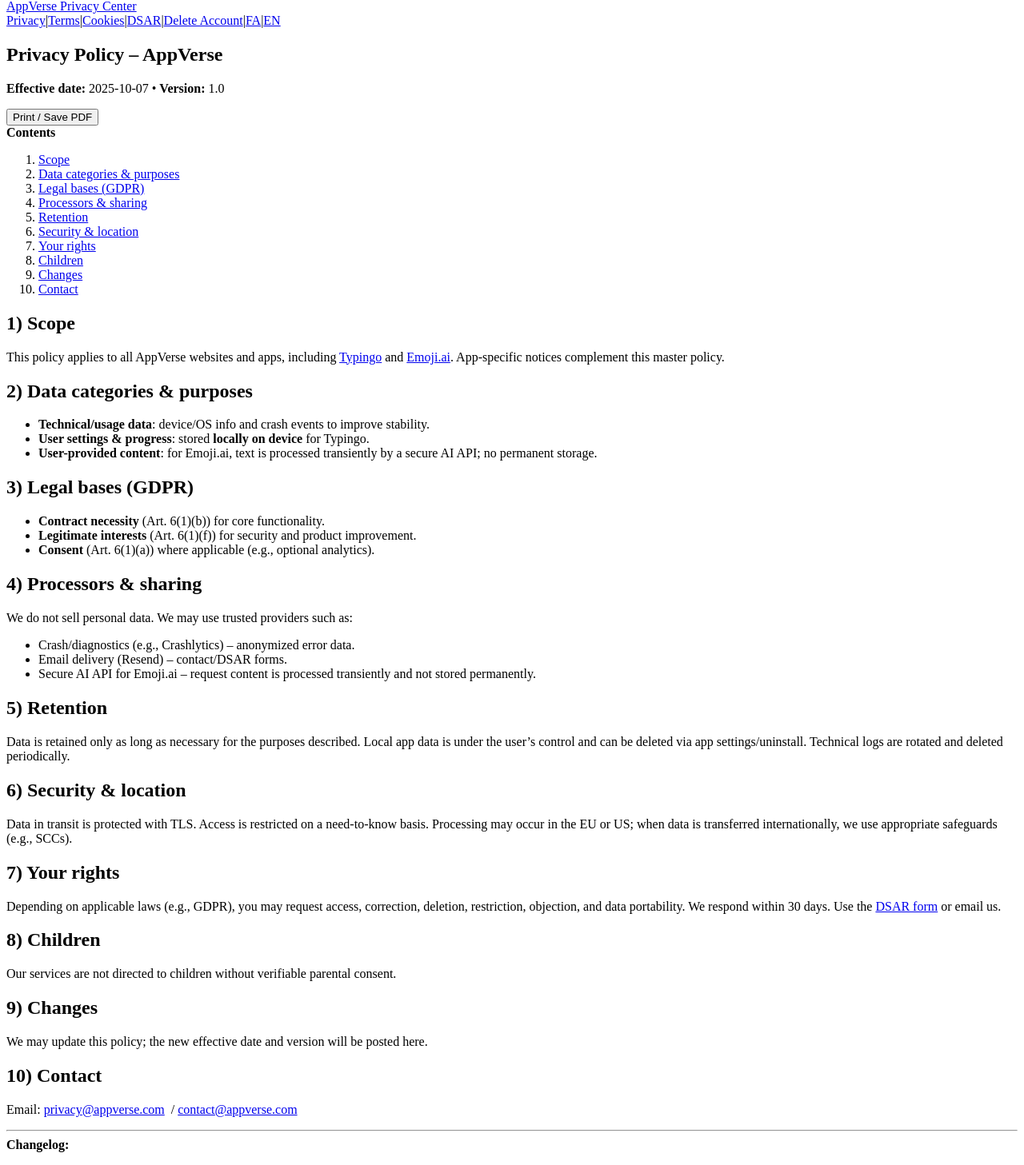
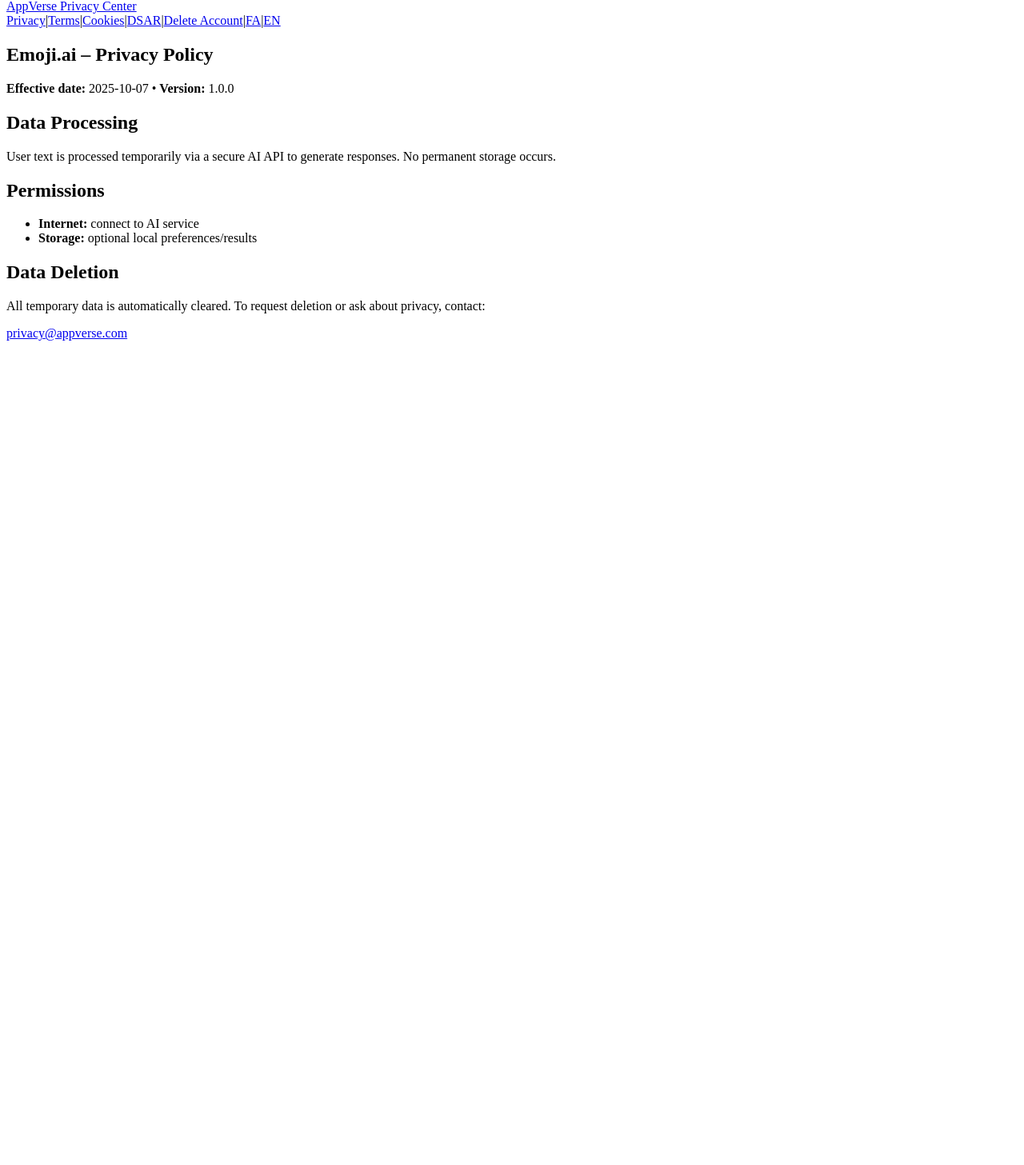
Before and after one commit to Shirlion/appverse-website, a Next.js app: page /en/legal/emoji-ai/privacy in a window 1280 px wide. Shown: the part 9-1466 px from the top of the page at 80% size. After the commit the page ends 800 px from the top, so only its background shows below. Built offline with nearby package versions, Linux system fonts and the light colour scheme.

Commit message:
Update Privacy Policy for Emoji.ai app

```diff
--- a/app/en/legal/emoji-ai/privacy/page.tsx
+++ b/app/en/legal/emoji-ai/privacy/page.tsx
@@ -1,107 +1,44 @@
 export const metadata = {
-  title: "Privacy Policy – AppVerse",
-  description: "Official master privacy policy for all AppVerse apps.",
+  title: "Emoji.ai – Privacy Policy",
+  description: "Official privacy policy for the Emoji.ai app within the AppVerse ecosystem.",
 };
 
-function LinkItem({ href, children }: { href: string; children: React.ReactNode }) {
-  return <a className="text-blue-600 hover:underline" href={href}>{children}</a>;
-}
-
-export default function PrivacyEN() {
+export default function EmojiAiPrivacyEN() {
   return (
-    <article className="prose max-w-none leading-relaxed">
-      <header className="not-prose mb-6 flex items-center justify-between">
-        <div>
-          <h1 className="text-2xl font-bold">Privacy Policy – AppVerse</h1>
-          <p className="text-gray-600 mt-1">
-            <strong>Effective date:</strong> 2025-10-07 • <strong>Version:</strong> 1.0
-          </p>
-        </div>
-        <button
-          onClick={() => window.print()}
-          className="rounded border px-3 py-1 text-sm hover:bg-gray-50"
-        >
-          Print / Save PDF
-        </button>
+    <article className="prose prose-invert max-w-none leading-relaxed text-gray-200">
+      <header className="not-prose mb-8 border-b border-white/10 pb-4">
+        <h1 className="text-3xl font-bold text-white">Emoji.ai – Privacy Policy</h1>
+        <p className="text-sm text-gray-400">
+          <strong>Effective date:</strong> 2025-10-07 • <strong>Version:</strong> 1.0.0
+        </p>
       </header>
 
-      {/* Table of Contents */}
-      <nav aria-label="Table of contents" className="not-prose border rounded p-4 mb-8 bg-gray-50">
-        <strong className="block mb-2">Contents</strong>
-        <ol className="list-decimal ml-5 space-y-1">
-          <li><LinkItem href="#scope">Scope</LinkItem></li>
-          <li><LinkItem href="#data">Data categories & purposes</LinkItem></li>
-          <li><LinkItem href="#legal-bases">Legal bases (GDPR)</LinkItem></li>
-          <li><LinkItem href="#processors">Processors & sharing</LinkItem></li>
-          <li><LinkItem href="#retention">Retention</LinkItem></li>
-          <li><LinkItem href="#security">Security & location</LinkItem></li>
-          <li><LinkItem href="#rights">Your rights</LinkItem></li>
-          <li><LinkItem href="#children">Children</LinkItem></li>
-          <li><LinkItem href="#changes">Changes</LinkItem></li>
-          <li><LinkItem href="#contact">Contact</LinkItem></li>
-        </ol>
-      </nav>
-
-      <h2 id="scope">1) Scope</h2>
+      <h2>Data Processing</h2>
       <p>
-        This policy applies to all AppVerse websites and apps, including{" "}
-        <a href="/en/legal/typingo">Typingo</a> and{" "}
-        <a href="/en/legal/emoji-ai">Emoji.ai</a>. App-specific notices complement this master policy.
+        User text is processed temporarily via a secure AI API to generate responses. No permanent
+        storage occurs.
       </p>
 
-      <h2 id="data">2) Data categories & purposes</h2>
+      <h2>Permissions</h2>
       <ul>
-        <li><strong>Technical/usage data</strong>: device/OS info and crash events to improve stability.</li>
-        <li><strong>User settings & progress</strong>: stored <strong>locally on device</strong> for Typingo.</li>
-        <li><strong>User-provided content</strong>: for Emoji.ai, text is processed transiently by a secure AI API; no permanent storage.</li>
+        <li><strong>Internet:</strong> connect to AI service</li>
+        <li><strong>Storage:</strong> optional local preferences/results</li>
       </ul>
 
-      <h2 id="legal-bases">3) Legal bases (GDPR)</h2>
-      <ul>
-        <li><strong>Contract necessity</strong> (Art. 6(1)(b)) for core functionality.</li>
-        <li><strong>Legitimate interests</strong> (Art. 6(1)(f)) for security and product improvement.</li>
-        <li><strong>Consent</strong> (Art. 6(1)(a)) where applicable (e.g., optional analytics).</li>
-      </ul>
-
-      <h2 id="processors">4) Processors & sharing</h2>
-      <p>We do not sell personal data. We may use trusted providers such as:</p>
-      <ul>
-        <li>Crash/diagnostics (e.g., Crashlytics) – anonymized error data.</li>
-        <li>Email delivery (Resend) – contact/DSAR forms.</li>
-        <li>Secure AI API for Emoji.ai – request content is processed transiently and not stored permanently.</li>
-      </ul>
-
-      <h2 id="retention">5) Retention</h2>
-      <p>Data is retained only as long as necessary for the purposes described. Local app data is under the user’s control and can be deleted via app settings/uninstall. Technical logs are rotated and deleted periodically.</p>
-
-      <h2 id="security">6) Security & location</h2>
-      <p>Data in transit is protected with TLS. Access is restricted on a need-to-know basis. Processing may occur in the EU or US; when data is transferred internationally, we use appropriate safeguards (e.g., SCCs).</p>
-
-      <h2 id="rights">7) Your rights</h2>
+      <h2>Data Deletion</h2>
       <p>
-        Depending on applicable laws (e.g., GDPR), you may request access, correction, deletion, restriction, objection, and data portability. We respond within 30 days. Use the{" "}
-        <a href="/en/legal/data-request">DSAR form</a> or email us.
+        All temporary data is automatically cleared. To request deletion or ask about privacy,
+        contact:
+      </p>
+      <p>
+        <a href="mailto:privacy@appverse.com" className="text-sky-400 hover:underline">
+          privacy@appverse.com
+        </a>
       </p>
 
-      <h2 id="children">8) Children</h2>
-      <p>Our services are not directed to children without verifiable parental consent.</p>
+      <footer className="not-prose border-t border-white/10 mt-10 pt-4 text-sm text-gray-500 text-center">
 
-      <h2 id="changes">9) Changes</h2>
-      <p>We may update this policy; the new effective date and version will be posted here.</p>
-
-      <h2 id="contact">10) Contact</h2>
-      <p>
-        Email: <a href="mailto:privacy@appverse.com">privacy@appverse.com</a> &nbsp;/&nbsp;
-        <a href="mailto:contact@appverse.com">contact@appverse.com</a>
-      </p>
-
-      <hr />
-      <section className="text-sm text-gray-600">
-        <strong>Changelog:</strong>
-        <ul className="list-disc ml-5 mt-2">
-          <li>1.0 — 2025-10-07: Initial release of AppVerse master privacy policy.</li>
-        </ul>
-      </section>
+      </footer>
     </article>
   );
 }
```
